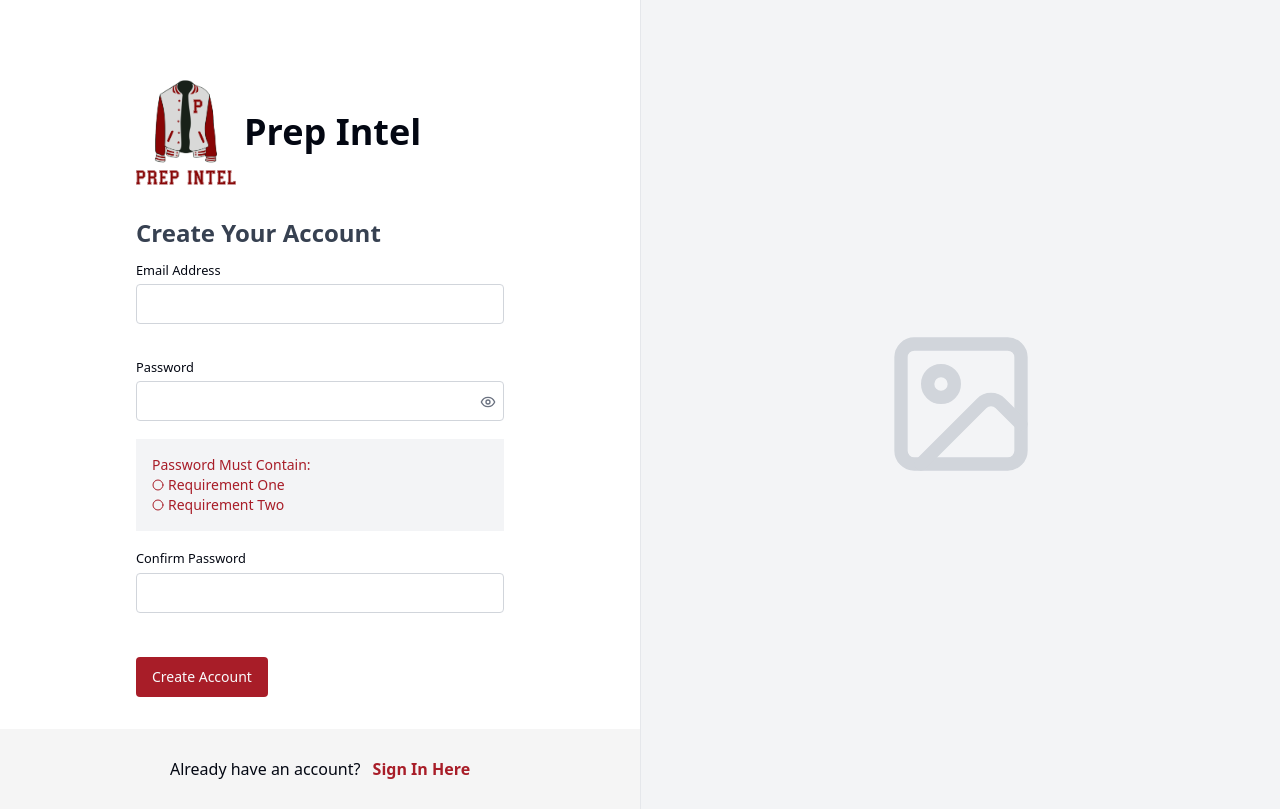
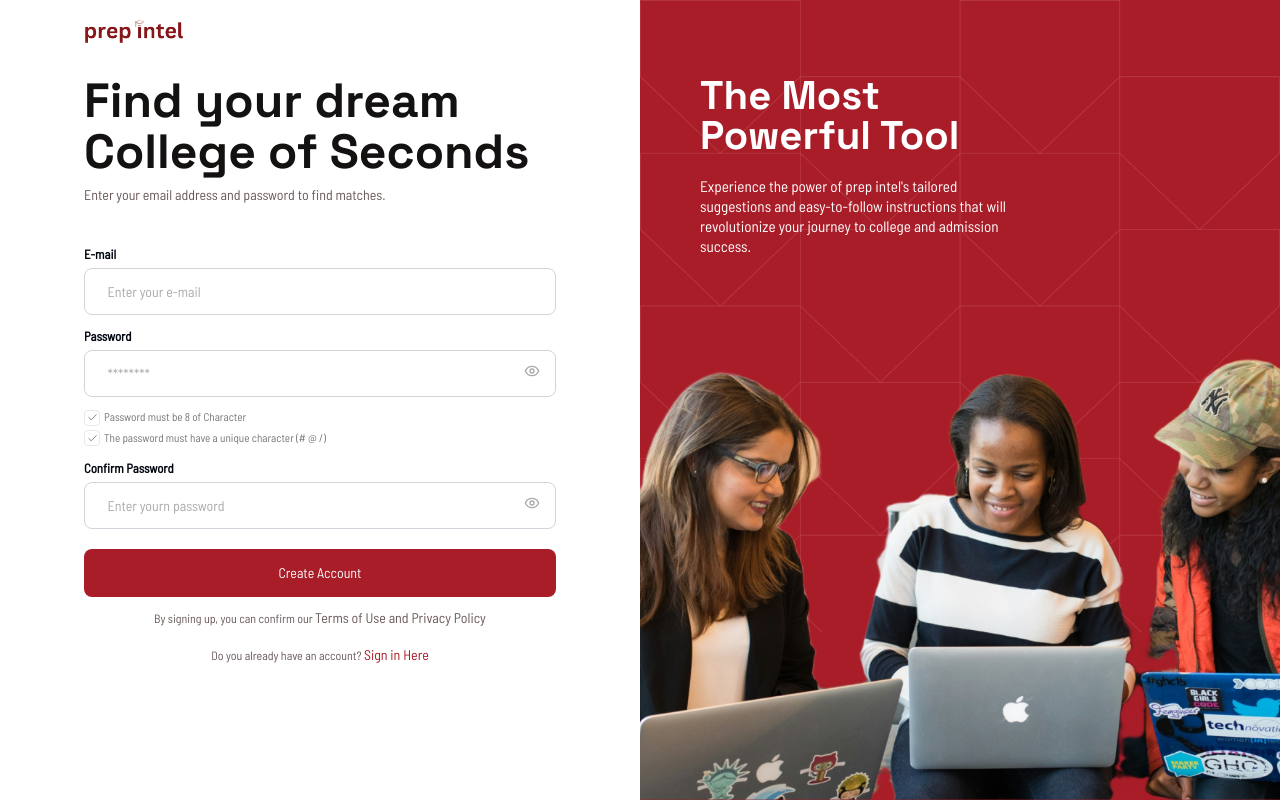
Before and after one commit to Idea2ImpactTechSolutions/prep-intel, a Next.js app: page /register in a window 1280 px wide. Built offline with nearby package versions, Linux system fonts and the light colour scheme.

Commit message:
redesign login page, add register page

```diff
--- a/app/(login)/layout.tsx
+++ b/app/(login)/layout.tsx
@@ -1,6 +1,8 @@
+import { Space_Grotesk } from "next/font/google";
+import { cn } from "@/lib/utils";
 import Image from "next/image";
-import { ImageIcon } from "lucide-react";
-import AuthFooter from "./_components/auth-footer";
+import Link from "next/link";
+const spaceGrotesk = Space_Grotesk({ subsets: ["latin"] });
 
 export default function AuthLayout({
     children,
@@ -8,28 +10,35 @@ export default function AuthLayout({
     children: React.ReactElement;
 }) {
     return (
-    <main className='min-h-screen bg-white'>
-      <section className='grid lg:grid-cols-2 font-sans'>
-        <aside className='bg-white min-h-screen flex flex-col'>
-          <div className='flex-1 mx-10 pt-20 md:w-[23rem] md:mx-auto'>
-            <div className='flex gap-2 items-center justify-start mb-8'>
+        <main className="h-screen w-screen overflow-hidden">
+            <section className="h-screen lg:grid lg:grid-cols-2">
+                <div className="bg-white p-5 sm:w-[32rem] sm:mx-auto">
+                    <Link href="/">
                         <Image
-                src='/images/logo/logo.png'
-                alt='logo'
+                            src='/images/logo/text-logo.png'
                             width={100}
                             height={100}
+                            alt="logo"
                         />
-              <h2 className='text-4xl font-bold font-sans'>Prep Intel</h2>
-            </div>
+                    </Link>
                     {children}
                 </div>
-          <div className='bg-neutral-100 h-[5rem] grid place-content-center'>
-            <AuthFooter />
+                <div className="hidden primary-bg text-white lg:flex lg:flex-col lg:justify-between"
+                    style={{ backgroundImage: `url('/images/auth-pattern.png')`, backgroundSize: '100%', backgroundRepeat: 'no-repeat' }}
+                >
+                    <div className="p-5 mt-8">
+                        <div className="px-10">
+                            <h2 className={cn(
+                                spaceGrotesk.className,
+                                'w-3/5 text-2xl font-bold md:mt-6 md:text-3xl lg:text-4xl xl:text-[2.5rem]'
+                            )}>The Most Powerful Tool</h2>
+                            <p className="w-3/5 text-xs md:text-sm md:mt-5 lg:text-[.95rem]">Experience the power of prep intel's tailored suggestions and easy-to-follow instructions that will revolutionize your journey to college and admission success.</p>
                         </div>
-        </aside>
-        <aside className='hidden bg-accent border-l min-h-screen lg:grid place-content-center'>
-          <ImageIcon className='text-gray-300 w-[10rem] h-[10rem]' />
-        </aside>
+                    </div>
+                    <div className="-mt-10">
+                        <img src="/images/auth-bg.png" alt="" />
+                    </div>
+                </div>
             </section>
         </main>
     );
--- a/app/(login)/login/page.tsx
+++ b/app/(login)/login/page.tsx
@@ -1,13 +1,16 @@
-"use client";
+"use client"
 import { Button } from "@/components/ui/button";
 import { Input } from "@/components/ui/input";
+import { cn } from "@/lib/utils";
 import { EyeIcon, EyeOffIcon } from "lucide-react";
+import { Space_Grotesk } from "next/font/google";
 import Link from "next/link";
 import { useSearchParams, useRouter } from "next/navigation";
 import { useEffect, useState } from "react";
 import { useFormik } from "formik";
 import * as yup from "yup"
 import { signIn, useSession } from "next-auth/react";
+const spaceGrotesk = Space_Grotesk({ subsets: ["latin"] });
 
 interface initialValues {
   email: string;
@@ -95,12 +98,20 @@ export default function LoginPage() {
       })
 
     return (
+        <section className="mt-32">
+            <div className="mt-8">
+                <h2 className={cn(
+                    spaceGrotesk.className,
+                    'text-[#141111] text-2xl font-bold md:text-3xl lg:text-4xl xl:text-5xl xl:leading-[3.2rem]'
+                )}>Welcome Back!</h2>
+                <p className="text-[#695959] text-xs md:text-sm md:mt-2">Enter your email address and password to join us.</p>
+            </div>
+            <div className="mt-5 lg:mt-10">
+                <form onSubmit={handleSubmit}>
                     <div>
-      <div className=''>
-        <h2 className='font-bold text-2xl text-gray-700 my-5'>Log In</h2>
-        <form onSubmit={handleSubmit}>
-          <div className='grid w-full max-w-sm items-center gap-1.5'>
                         <Input
+                            label="E-mail"
+                            labelClass="!font-black"
                             type='email'
                             id='email'
                             name="email"
@@ -108,49 +119,50 @@ export default function LoginPage() {
                             onChange={handleChange}
                             touched={touched.email}
                             error={errors.email}
-              label='Email Address' />
+                            className={cn('rounded-lg p-[1.4rem] placeholder:text-[#AAAAAA]')}
+                            placeholder="Enter your e-mail"
+                        />
+                    </div>
                     <div className='relative w-full'>
                         <Input
+                            label='Password'
+                            labelClass="!font-black"
                             type={`${showPassword ? "text" : "password"}`}
                             id='password'
-                label='Password'
                             name="password"
                             value={values.password}
                             onChange={handleChange}
                             touched={touched.password}
                             error={errors.password}
-                className=''
+                            className={cn('rounded-lg p-[1.4rem] placeholder:text-[#AAAAAA]')}
+                            placeholder="Enter your password."
                         />
                         <span
-                className='absolute right-2 top-9 cursor-pointer text-gray-500'
+                            className='absolute right-4 top-9 cursor-pointer text-gray-500'
                             onClick={() => setShowPassword(!showPassword)}
                         >
                             {!showPassword ? (
-                  <EyeIcon className='w-4 h-4' />
+                                <EyeIcon className='w-4 h-4 text-[#AAAAAA]' />
                             ) : (
-                  <EyeOffIcon className='w-4 h-4' />
+                                <EyeOffIcon className='w-4 h-4 text-[#AAAAAA]' />
                             )}
                         </span>
                     </div>
-          </div>
-          <Link
-            href='/forgot-password'
-            className='text-primary font-semibold inline-block text-sm my-2'
-          >
-            Forgot Password?
-          </Link>
-
+                    <div className="mt-5">
                         <Button
-            className='block my-3'
+                            className="primary-bg rounded-lg w-full p-[1.5rem]"
                             loading={loading}
                             loadingText='Sign In'
                             disabled={loading}
                             type='submit'
-          >
-            Sign In
-          </Button>
+                        >Sign In</Button>
+                    </div>
+                    <div className="text-center mt-2">
+                        <span className="text-xs text-[#695959]">By signing up, you can confirm our <span className="text-sm">Terms of Use and Privacy Policy</span></span>
+                        <span className="mt-4 block text-xs text-[#695959]">Do you already have an account? <Link href="/register" className="text-primary text-sm">Create Your Account</Link></span>
+                    </div>
                 </form>
             </div>
-    </div>
-  );
+        </section>
+    )
 }
--- a/app/(login)/register/page.tsx
+++ b/app/(login)/register/page.tsx
@@ -1,79 +1,148 @@
-"use client";
+"use client"
+import CheckPassed from "@/components/check-passed";
 import { Button } from "@/components/ui/button";
 import { Input } from "@/components/ui/input";
-import { Circle, EyeIcon, EyeOffIcon } from "lucide-react";
+import { cn } from "@/lib/utils";
+import { useRegisterMutation } from "@/redux/services/auth/authApi";
+import { containSpecialChar } from "@/utils/helpers/containSpecialChar";
+import { useFormik } from "formik";
+import { EyeIcon, EyeOffIcon } from "lucide-react";
+import { Space_Grotesk } from "next/font/google";
+import Link from "next/link";
 import { useRouter } from "next/navigation";
 import { useState } from "react";
+import * as yup from "yup"
+const spaceGrotesk = Space_Grotesk({ subsets: ["latin"] });
+
+const SPECIAL_CHARS = ['#', '@', '/']
 
 export default function RegisterPage() {
     const [showPassword, setShowPassword] = useState(false);
+    const [register, {isLoading}] = useRegisterMutation()
+
     const router = useRouter()
 
+    const handleSubmitForm = async (values) => {
+        register(values)
+        .unwrap()
+        .then((payload) => {
+            router.push('/student/onboarding/vitals')
+        })
+    }
+
+    const {values, errors, handleSubmit, touched, handleChange} = useFormik({
+        initialValues: {
+            email: '',
+            password: '',
+            confirm_password: ''
+        },
+        validationSchema: yup.object().shape({
+            email: yup.string().email('Invalid email').required('Email is required'),
+            password: yup.string().min(8, 'Password must be 8 of Character').required('Password is required'),
+            confirm_password: yup.string().oneOf([yup.ref('password'), undefined], 'Passwords must match').required('Password confirmation is required'),
+        }),
+        onSubmit: handleSubmitForm
+    })
+
     return (
+        <>
+            <div className="mt-8">
+                <h2 className={cn(
+                    spaceGrotesk.className,
+                    'text-[#141111] text-2xl font-bold md:text-3xl lg:text-4xl xl:text-5xl xl:leading-[3.2rem]'
+                )}>Find your dream College of Seconds</h2>
+                <p className="text-[#695959] text-xs md:text-sm md:mt-2">Enter your email address and password to find matches.</p>
+            </div>
+            <div className="mt-5 lg:mt-10">
+                <form onSubmit={handleSubmit}>
                     <div>
-      <div className=''>
-        <h2 className='font-bold text-2xl text-gray-700 my-3'>
-          Create Your Account
-        </h2>
-        <form>
-          <div className='grid w-full max-w-sm items-center gap-1.5'>
                         <Input
-              type='email'
-              id='email'
-              label='Email Address'
-              className='mb-4'
+                            label="E-mail"
+                            labelClass="!font-black"
+                            className={cn('rounded-lg p-[1.4rem] placeholder:text-[#AAAAAA]')}
+                            placeholder="Enter your e-mail"
+                            name="email"
+                            value={values.email}
+                            onChange={handleChange}
+                            touched={touched.email}
+                            error={errors.email}
                         />
+                    </div>
                     <div className='relative w-full'>
                         <Input
+                            label='Password'
+                            labelClass="!font-black"
                             type={`${showPassword ? "text" : "password"}`}
                             id='password'
-                label='Password'
+                            className={cn('rounded-lg p-[1.4rem] placeholder:text-[#AAAAAA]')}
+                            placeholder="********"
+                            name="password"
+                            value={values.password}
+                            onChange={handleChange}
+                            touched={touched.password}
+                            error={errors.password}
                         />
                         <span
-                className='absolute right-2 top-9 cursor-pointer text-gray-500'
+                            className='absolute right-4 top-9 cursor-pointer text-gray-500'
                             onClick={() => setShowPassword(!showPassword)}
                         >
                             {!showPassword ? (
-                  <EyeIcon className='w-4 h-4' />
+                                <EyeIcon className='w-4 h-4 text-[#AAAAAA]' />
                             ) : (
-                  <EyeOffIcon className='w-4 h-4' />
+                                <EyeOffIcon className='w-4 h-4 text-[#AAAAAA]' />
                             )}
                         </span>
                     </div>
-            <div className='bg-accent p-4 mb-3'>
-              <h3 className='font-medium text-sm text-primary'>
-                Password Must Contain:
-              </h3>
-              <span className='flex items-center text-primary font-medium'>
-                <Circle className='w-3 h-3 text-primary' />
-                <span className='text-sm pl-1'>Requirement One</span>
+                    <div className='my-3 flex flex-col gap-y-1'>
+                        <span className='flex items-center text-[#757575]'>
+                            <CheckPassed checked={values.password.length > 7 }/>
+                            <span className='text-[.7rem] pl-1'>Password must be 8 of Character</span>
                         </span>
-              <span className='flex items-center text-primary font-medium'>
-                <Circle className='w-3 h-3  ' />
-                <span className='text-sm pl-1'>Requirement Two</span>
+                        <span className='flex items-center text-[#757575]'>
+                            <CheckPassed checked={containSpecialChar(values.password, SPECIAL_CHARS) === true ? true : false }/>
+                            <span className='text-[.7rem] pl-1'>The password must have a unique character (# @ /)</span>
                         </span>
                     </div>
-
+                    <div className='relative w-full'>
                         <Input
+                            label='Confirm Password'
+                            labelClass="!font-black"
                             type={`${showPassword ? "text" : "password"}`}
                             id='confirm_password'
-              label='Confirm Password'
+                            className={cn('rounded-lg p-[1.4rem] placeholder:text-[#AAAAAA]')}
+                            placeholder="Enter yourn password"
+                            name="confirm_password"
+                            value={values.confirm_password}
+                            onChange={handleChange}
+                            touched={touched.confirm_password}
+                            error={errors.confirm_password}
                         />
+                        <span
+                            className='absolute right-4 top-9 cursor-pointer text-gray-500'
+                            onClick={() => setShowPassword(!showPassword)}
+                        >
+                            {!showPassword ? (
+                                <EyeIcon className='w-4 h-4 text-[#AAAAAA]' />
+                            ) : (
+                                <EyeOffIcon className='w-4 h-4 text-[#AAAAAA]' />
+                            )}
+                        </span>
                     </div>
-
+                    <div className="mt-5">
                         <Button
-            className='block my-8'
-            variant='default'
-            type="button"
-            // loading
-            // loadingText='Submitting...'
-            // disabled
-            onClick={() => router.push('/student/onboarding/vitals')}
-          >
-            Create Account
-          </Button>
+                            className="primary-bg rounded-lg w-full p-[1.5rem]"
+                            type="submit"
+                            loading={isLoading}
+                            disabled={isLoading}
+                            loadingText="Create Account"
+                        >Create Account</Button>
+                    </div>
+                    <div className="text-center mt-2">
+                        <span className="text-xs text-[#695959]">By signing up, you can confirm our <span className="text-sm">Terms of Use and Privacy Policy</span></span>
+                        <span className="mt-4 block text-xs text-[#695959]">Do you already have an account? <Link href="/login" className="text-primary text-sm">Sign in Here</Link></span>
+                    </div>
                 </form>
             </div>
-    </div>
-  );
+        </>
+    )
 }
--- a/app/globals.css
+++ b/app/globals.css
@@ -77,6 +77,10 @@
   }
 }
 
+.primary-bg {
+  background-color: #A81D28
+}
+
 .pi-container {
   @apply container;
   @apply p-2;
--- /dev/null
+++ b/components/check-passed.tsx
@@ -0,0 +1,16 @@
+import { cn } from '@/lib/utils'
+import { LucideCheck } from 'lucide-react'
+import React from 'react'
+
+interface CheckPassedProps {
+    checked?: boolean
+}
+
+export default function CheckPassed({checked}: CheckPassedProps) {
+  return (
+    <div  className={cn(
+        "grid place-content-center text-[#767676] text-sm w-4 h-4 border rounded-sm",
+        checked && "bg-primary text-white"
+    )}> <span className="w-4 h-4 grid place-content-center p-1"><LucideCheck width={11} height={11} /> </span> </div>
+  )
+}
--- a/components/custom-checkbox.tsx
+++ b/components/custom-checkbox.tsx
@@ -9,10 +9,13 @@ type CustomCheckboxType = {
     labelClass?: string,
     hasBorder?: boolean,
     icon?: React.ReactElement,
-    className?: string
+    className?: string,
+    checkboxClass?: string,
+    disabled?: boolean,
+    checked?: boolean
 }
 
-export default function CustomCheckbox({ id, label, labelClass, hasBorder, icon, className }: CustomCheckboxType) {
+export default function CustomCheckbox({ id, label, labelClass, hasBorder, icon, className, checkboxClass, disabled, checked }: CustomCheckboxType) {
     return (
         <label className={cn(
             "items-top flex space-x-2 items-center transition-all cursor-pointer hover:border-primary",
@@ -20,7 +23,7 @@ export default function CustomCheckbox({ id, label, labelClass, hasBorder, icon,
             className
         )}>
             <div className="flex-1 flex items-center space-x-2">
-                <Checkbox id={id}/>
+                <Checkbox id={id} className={checkboxClass} disabled={disabled} checked={checked}/>
                 <div className="grid gap-1.5 leading-none">
                     <label
                         htmlFor={id}
--- a/middleware.ts
+++ b/middleware.ts
@@ -6,7 +6,7 @@ export async function middleware(req) {
 
   // Redirect to login if there is no session and the request is for a protected route
   const session = await getToken({ req, secret: process.env.NEXTAUTH_SECRET });
-  if (!session && path !== "/" && !path.startsWith("/api/auth")) {
+  if (!session && path !== "/" && path !== '/register' && !path.startsWith("/api/auth")) {
     const formUrl =
       process.env.NEXTAUTH_FORM === "default" ? "/api/auth/signin" : "/login";
     return NextResponse.redirect(
--- a/redux/services/auth/authApi.ts
+++ b/redux/services/auth/authApi.ts
@@ -16,6 +16,21 @@ export const authApi = baseApi.injectEndpoints({
           const { data } = result;
           Cookies.set("token", data.token);
           dispatch(setAuthUser(data));
+        } catch (error: any) {
+          // console.log(error)
+        }
+      },
+    }),
+    register: builder.mutation({
+      query: (payload) => ({
+        url: `/register`,
+        method: "POST",
+        body: payload,
+      }),
+      async onQueryStarted(_, { queryFulfilled, dispatch }) {
+        try {
+          // const result = await queryFulfilled;
+
         } catch (error: any) {
           // console.log(error)
         }
@@ -43,4 +58,5 @@ export const authApi = baseApi.injectEndpoints({
 export const {
   useLoginMutation,
   useLogoutMutation,
+  useRegisterMutation
 } = authApi;
--- /dev/null
+++ b/utils/helpers/containSpecialChar.ts
@@ -0,0 +1,4 @@
+// check if password contain special characters
+export const containSpecialChar = (str: string, special_characters: Array<string>) => {
+    return special_characters.some(char => str.includes(char))
+}
```
Also changed, not shown: public/images/auth-bg.png (added), public/images/auth-pattern.png (added). Lines whose indentation alone changed are shown as unchanged.
